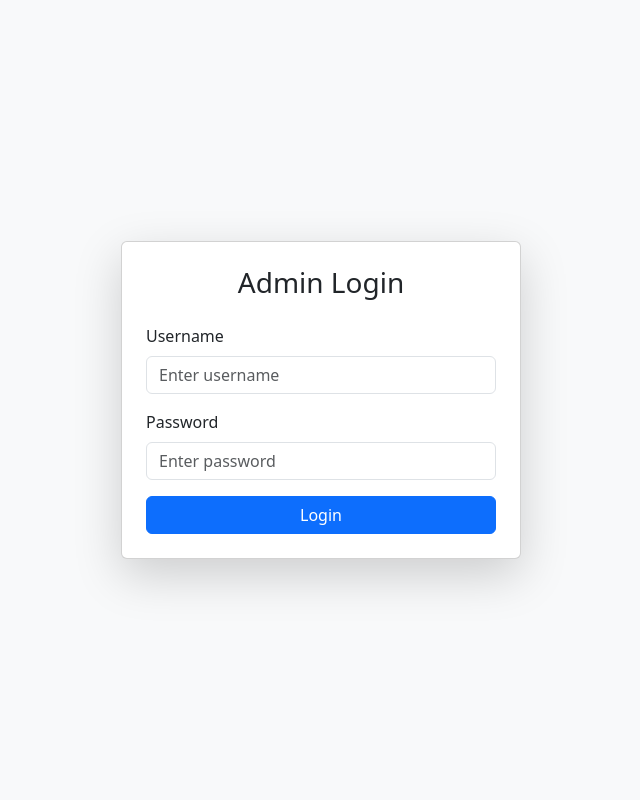
After one commit to FarhanDanynial/hourglass, a CodeIgniter 4 app: the page made by app/Views/Admin/auth/login.php in a window 1280 px wide. The commit adds this page. Shown: the whole page, without its empty margins (319-959 px from the left). Run offline with PHP 8.4 and a stand-in for CodeIgniter, Linux system fonts and the light colour scheme; the template is opened without the code that fills it, so the values that code supplies are empty; some libraries are stand-ins or nearby versions.

Commit message:
developing login page for admin

```diff
--- a/app/Config/Routes.php
+++ b/app/Config/Routes.php
@@ -13,6 +13,12 @@ $routes->get('/', 'Home::index');
 
 $routes->group('admin', function ($routes) {
     $routes->get('/', [AdminController::class, 'index']);
+    $routes->get('login', [AdminController::class, 'login']);
+    $routes->post('loginHandle', [AdminController::class, 'loginHandle']);
+    $routes->get('logout', [AdminController::class, 'logout']);
+
+    $routes->get('dasboard', [AdminController::class, 'dasboard']);
+
 });
 
 $routes->group('staff', function($routes) {
--- a/app/Controllers/AdminController.php
+++ b/app/Controllers/AdminController.php
@@ -4,7 +4,7 @@ namespace App\Controllers;
 
 class AdminController extends BaseController
 {
-    public function index()
+    public function dashboard()
     {
         $data = [
             'title' => 'Admin Dashboard',
--- /dev/null
+++ b/app/Views/Admin/auth/login.php
@@ -0,0 +1,88 @@
+<!DOCTYPE html>
+<html lang="en">
+<head>
+  <meta charset="UTF-8">
+  <meta name="viewport" content="width=device-width, initial-scale=1">
+  <title>Admin Login</title>
+  <!-- Bootstrap CSS -->
+  <link href="https://cdn.jsdelivr.net/npm/bootstrap@5.3.2/dist/css/bootstrap.min.css" rel="stylesheet">
+  <style>
+    body {
+      display: flex;
+      align-items: center;
+      justify-content: center;
+      height: 100vh;
+      background-color: #f8f9fa;
+    }
+    .login-card {
+      max-width: 400px;
+      width: 100%;
+    }
+  </style>
+</head>
+<body>
+  <div class="card shadow-lg p-4 login-card">
+    <h3 class="text-center mb-4">Admin Login</h3>
+    <form id="loginForm">
+      <div class="mb-3">
+        <label for="username" class="form-label">Username</label>
+        <input type="text" class="form-control" id="username" name="au_username" placeholder="Enter username" required>
+      </div>
+      <div class="mb-3">
+        <label for="password" class="form-label">Password</label>
+        <input type="password" class="form-control" id="password" name="au_password" placeholder="Enter password" required>
+      </div>
+      <button type="submit" class="btn btn-primary w-100">Login</button>
+    </form>
+  </div>
+
+<!-- Bootstrap JS -->
+<script src="https://cdn.jsdelivr.net/npm/bootstrap@5.3.0/dist/js/bootstrap.bundle.min.js"></script>
+<!-- SweetAlert2 JS -->
+<script src="https://cdn.jsdelivr.net/npm/sweetalert2@11"></script>
+
+<script>
+  document.getElementById('loginForm').addEventListener('submit', function (e) {
+    e.preventDefault();
+
+    const form = e.target;
+    const formData = new FormData(form);
+
+    fetch('/admin/loginHandle', {
+      method: 'POST',
+      headers: {
+        'X-Requested-With': 'XMLHttpRequest'
+      },
+      body: formData
+    })
+    .then(res => res.json())
+    .then(data => {
+      if (data.success) {
+        Swal.fire({
+          icon: 'success',
+          title: 'Login Successful',
+          text: data.message
+        }).then(() => {
+          window.location.href = data.redirect || '/admin/dashboard';
+        });
+      } else {
+        Swal.fire({
+          icon: 'error',
+          title: 'Login Failed',
+          text: data.message
+        });
+      }
+    })
+    .catch(err => {
+      console.error(err);
+      Swal.fire({
+        icon: 'error',
+        title: 'Error',
+        text: 'Something went wrong while logging in.'
+      });
+    });
+  });
+</script>
+
+</body>
+</html>
--- a/app/Views/admin_layout/sidebar.php
+++ b/app/Views/admin_layout/sidebar.php
@@ -3,7 +3,7 @@
     <i class="fas fa-times p-3 cursor-pointer text-secondary opacity-5 position-absolute end-0 top-0 d-none d-xl-none" aria-hidden="true" id="iconSidenav"></i>
     <a class="navbar-brand m-0" href=" https://demos.creative-tim.com/soft-ui-dashboard-pro/pages/dashboards/default.html " target="_blank">
       <img src="<?= base_url() ?>assets/img/logo-ct-dark.png" class="navbar-brand-img h-100" alt="main_logo">
-      <span class="ms-1 font-weight-bold">Soft UI Dashboard PRO</span>
+      <span class="ms-1 font-weight-bold">Hourglass</span>
     </a>
   </div>
   <hr class="horizontal dark mt-0">
```
Also changed, not shown: app/Controllers/AuthController.php (added, +28 -0 lines).
